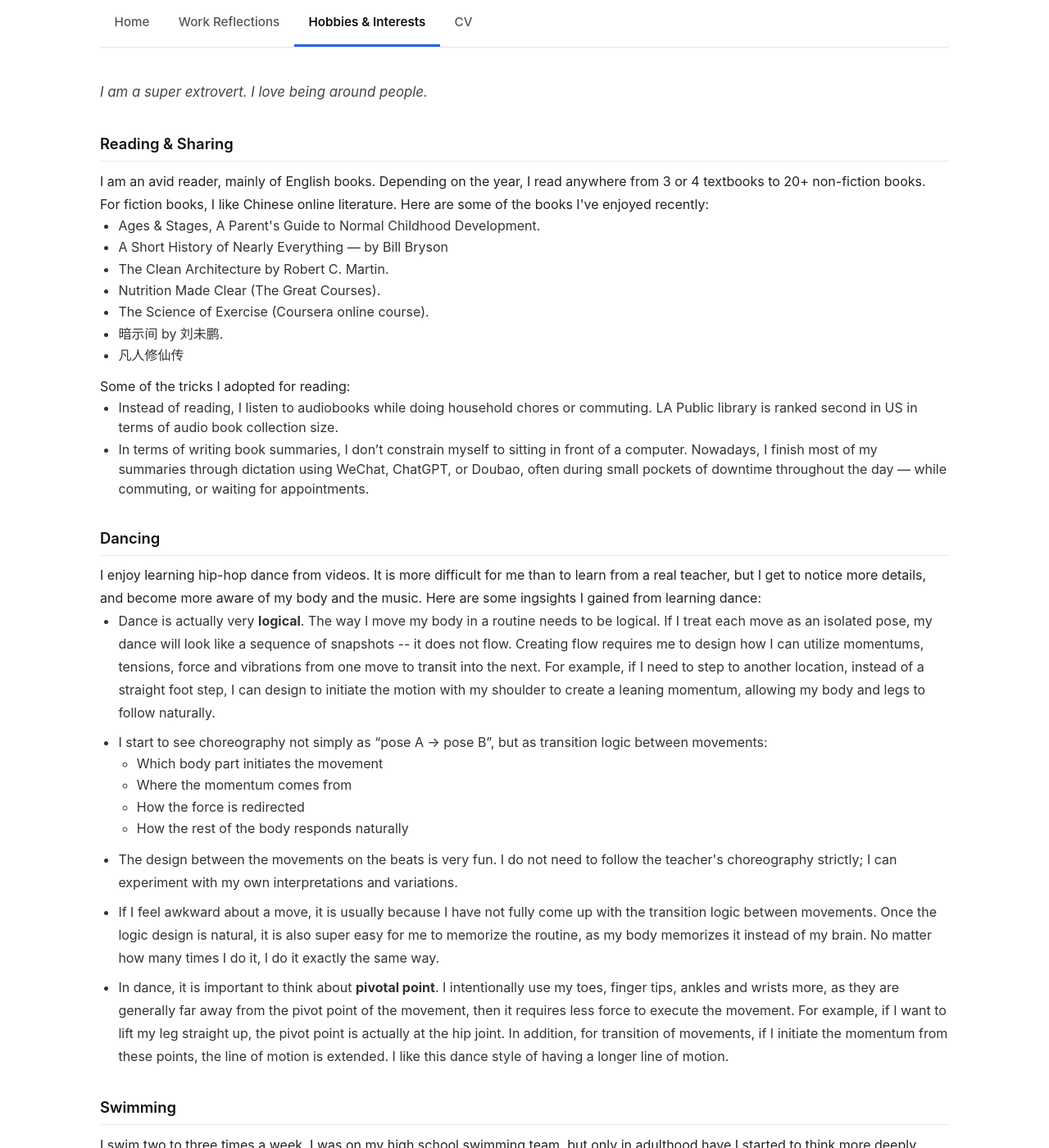
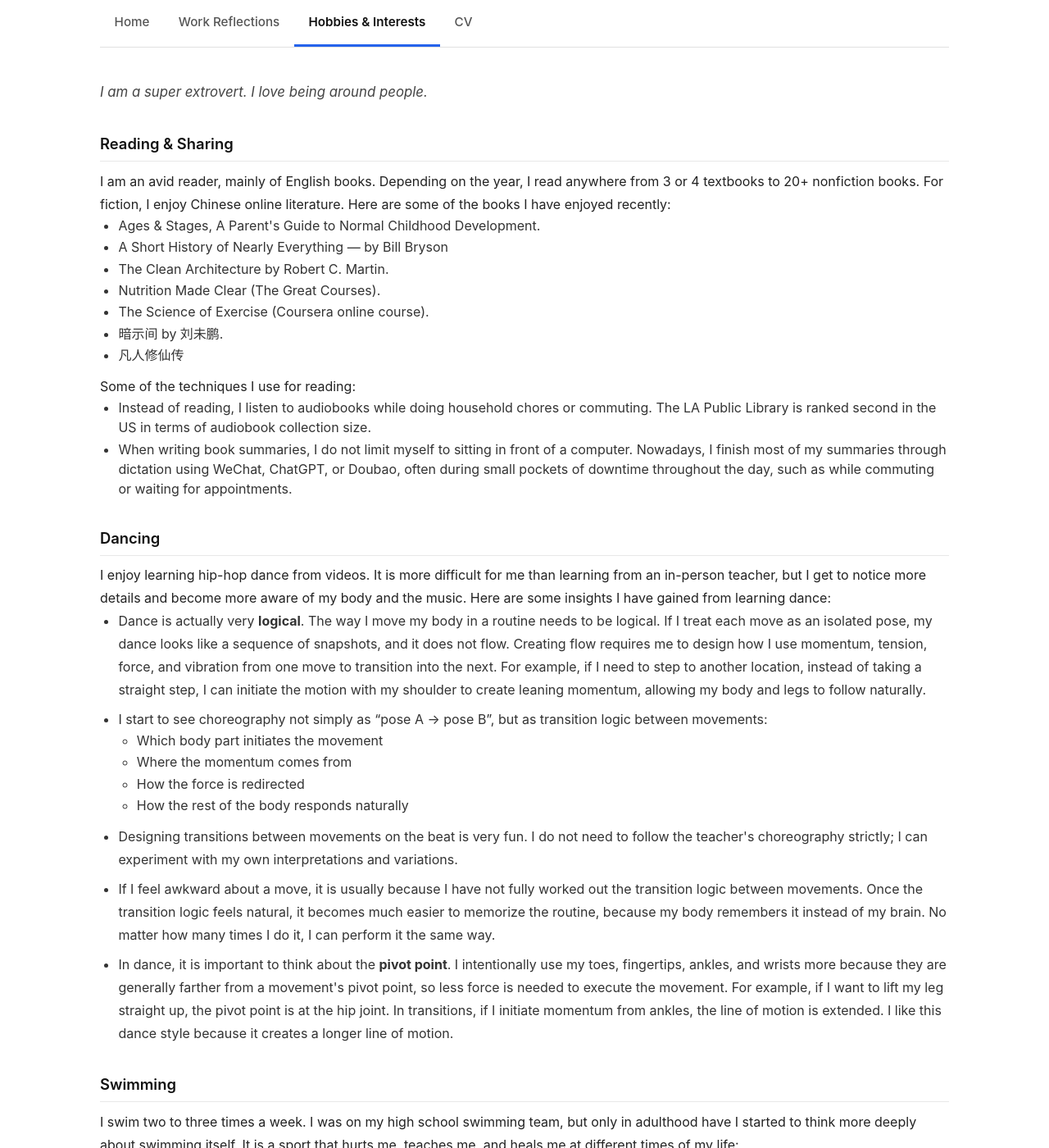
Before and after one commit to JoyXu123/JoyXu123.github.io, a Jekyll site: the page hobby.html, which Jekyll copies as it is, in a window 1280 px wide and 1400 px high. Shown: the whole window at 82% size. Built offline with Jekyll 4.4.1, drawn with Linux system fonts in a browser that asks for light colours; some of the changed text lies outside the part shown.

Commit message:
fix grammar

```diff
--- a/hobby.html
+++ b/hobby.html
@@ -23,7 +23,7 @@
 
     <div class="hobbyList">
         <h2>Reading & Sharing</h2>
-        I am an avid reader, mainly of English books. Depending on the year, I read anywhere from 3 or 4 textbooks to 20+ non-fiction books. For fiction books, I like Chinese online literature. Here are some of the books I've enjoyed recently:
+        I am an avid reader, mainly of English books. Depending on the year, I read anywhere from 3 or 4 textbooks to 20+ nonfiction books. For fiction, I enjoy Chinese online literature. Here are some of the books I have enjoyed recently:
         <ul class="list-compact">
             <li>Ages & Stages, A Parent's Guide to Normal Childhood Development.</li>
             <li>A Short History of Nearly Everything — by Bill Bryson</li>
@@ -33,18 +33,18 @@
             <li>暗示间 by 刘未鹏.</li>
             <li>凡人修仙传</li>
         </ul>
-        Some of the tricks I adopted for reading:
+        Some of the techniques I use for reading:
         <ul class="list-compact">
-            <li>Instead of reading, I listen to audiobooks while doing household chores or commuting. LA Public library is ranked second in US in terms of audio book collection size.</li>
-            <li>In terms of writing book summaries, I don’t constrain myself to sitting in front of a computer. Nowadays, I finish most of my summaries through dictation using WeChat, ChatGPT, or Doubao, often during small pockets of downtime throughout the day — while commuting, or waiting for appointments. </li>
+            <li>Instead of reading, I listen to audiobooks while doing household chores or commuting. The LA Public Library is ranked second in the US in terms of audiobook collection size.</li>
+            <li>When writing book summaries, I do not limit myself to sitting in front of a computer. Nowadays, I finish most of my summaries through dictation using WeChat, ChatGPT, or Doubao, often during small pockets of downtime throughout the day, such as while commuting or waiting for appointments.</li>
         </ul>
     </div>
 
     <div class="hobbyList">
         <h2>Dancing</h2>
-        I enjoy learning hip-hop dance from videos. It is more difficult for me than to learn from a real teacher, but I get to notice more details, and become more aware of my body and the music. Here are some ingsights I gained from learning dance:
+        I enjoy learning hip-hop dance from videos. It is more difficult for me than learning from an in-person teacher, but I get to notice more details and become more aware of my body and the music. Here are some insights I have gained from learning dance:
         <ul>
-            <li>Dance is actually very <strong>logical</strong>. The way I move my body in a routine needs to be logical. If I treat each move as an isolated pose, my dance will look like a sequence of snapshots -- it does not flow. Creating flow requires me to design how I can utilize momentums, tensions, force and vibrations from one move to transit into the next. For example, if I need to step to another location, instead of a straight foot step, I can design to initiate the motion with my shoulder to create a leaning momentum, allowing my body and legs to follow naturally.</li>
+            <li>Dance is actually very <strong>logical</strong>. The way I move my body in a routine needs to be logical. If I treat each move as an isolated pose, my dance looks like a sequence of snapshots, and it does not flow. Creating flow requires me to design how I use momentum, tension, force, and vibration from one move to transition into the next. For example, if I need to step to another location, instead of taking a straight step, I can initiate the motion with my shoulder to create leaning momentum, allowing my body and legs to follow naturally.</li>
             <li>I start to see choreography not simply as “pose A → pose B”, but as transition logic between movements:
                 <ul class="list-compact">
                     <li>Which body part initiates the movement</li>
@@ -53,9 +53,9 @@
                     <li>How the rest of the body responds naturally</li>
                 </ul>
             </li>
-            <li>The design between the movements on the beats is very fun. I do not need to follow the teacher's choreography strictly; I can experiment with my own interpretations and variations.</li>
-            <li>If I feel awkward about a move, it is usually because I have not fully come up with the transition logic between movements. Once the logic design is natural, it is also super easy for me to memorize the routine, as my body memorizes it instead of my brain. No matter how many times I do it, I do it exactly the same way. </li>
-            <li>In dance, it is important to think about <strong>pivotal point</strong>. I intentionally use my toes, finger tips, ankles and wrists more, as they are generally far away from the pivot point of the movement, then it requires less force to execute the movement. For example, if I want to lift my leg straight up, the pivot point is actually at the hip joint. In addition, for transition of movements, if I initiate the momentum from these points, the line of motion is extended. I like this dance style of having a longer line of motion.</li>
+            <li>Designing transitions between movements on the beat is very fun. I do not need to follow the teacher's choreography strictly; I can experiment with my own interpretations and variations.</li>
+            <li>If I feel awkward about a move, it is usually because I have not fully worked out the transition logic between movements. Once the transition logic feels natural, it becomes much easier to memorize the routine, because my body remembers it instead of my brain. No matter how many times I do it, I can perform it the same way.</li>
+            <li>In dance, it is important to think about the <strong>pivot point</strong>. I intentionally use my toes, fingertips, ankles, and wrists more because they are generally farther from a movement's pivot point, so less force is needed to execute the movement. For example, if I want to lift my leg straight up, the pivot point is at the hip joint. In transitions, if I initiate momentum from ankles, the line of motion is extended. I like this dance style because it creates a longer line of motion.</li>
         </ul>
     </div>
 
@@ -63,8 +63,8 @@
         <h2>Swimming</h2>
         I swim two to three times a week. I was on my high school swimming team, but only in adulthood have I started to think more deeply about swimming itself. It is a sport that hurts me, teaches me, and heals me at different times of my life:
         <ul class="list-compact">
-            <li>For any sport, part of the training is on mental focus. Can I stay focused so that each of my strokes is executed with good form, under physical and mental fatigue? </li>
-            <li>What is my "real" potential? My potential isn't the highest level I can force myself to reach in a short burst of fear or pressure. It is the level I can sustain with happiness, curiosity and focus over time. </li>
+            <li>For any sport, part of training is mental focus. Can I stay focused so that each of my strokes is executed with good form, even under physical and mental fatigue?</li>
+            <li>What is my "real" potential? My potential is not the highest level I can force myself to reach in a short burst of fear or pressure. It is the level I can sustain with happiness, curiosity, and focus over time.</li>
         </ul>
     </div>
 
```
Also changed, not shown: WorkExperience.html (+14 -15 lines), index.html (+8 -8 lines).
